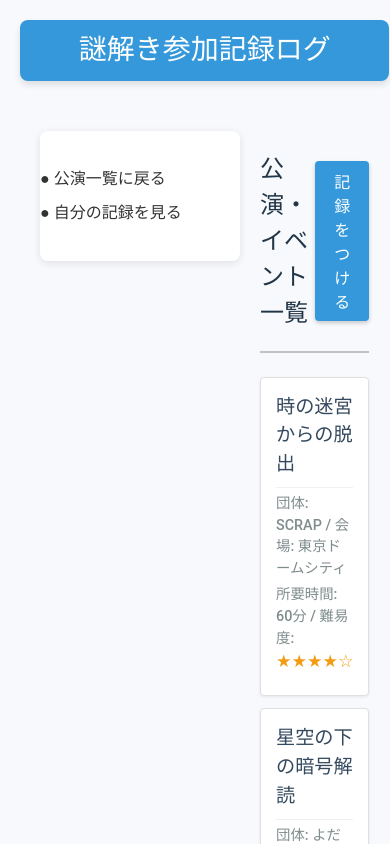
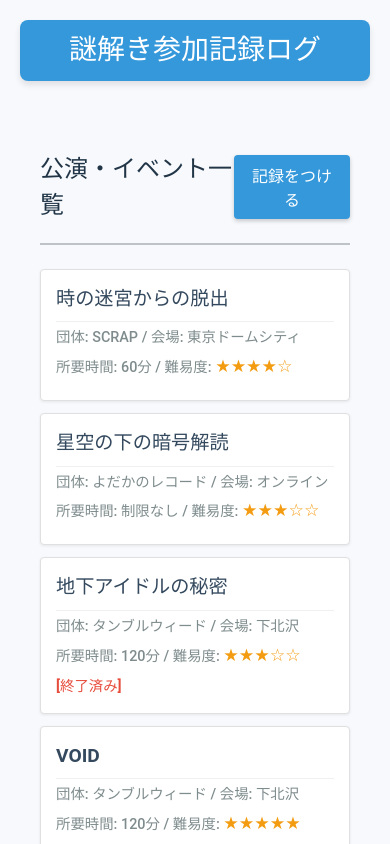
Before and after one commit to shungao/my-nazo-log, a React (Vite) app: page / in a window 390 px wide. Shown: the top 844 px of the page. Built offline with nearby package versions, Linux system fonts and the light colour scheme.

Commit message:
feat: スマホ用のレイアウトを調整

```diff
--- a/src/App.tsx
+++ b/src/App.tsx
@@ -65,6 +65,14 @@ function App() {
     ? records.find(r => r.id === editingRecordId)
     : undefined;
 
+  // スマホ/PC切り替えのブレークポイント (RecordList.tsxと合わせる)
+  const PC_BREAKPOINT = 800;
+
+  // ウィンドウ幅を取得するカスタムフック useWindowWidth があれば利用します
+  // const isWideScreen = useWindowWidth(PC_BREAKPOINT);
+  // (今回はフックをインポートせずに、静的なスタイルで対応します)
+  const isMobile = window.innerWidth < PC_BREAKPOINT;
+
   return (
     <HashRouter>
       <div className="App" style={{
@@ -93,10 +101,14 @@ function App() {
         <div style={{
           display: 'flex',
           paddingTop: '20px', // ヘッダーとの間隔
+          // 【★ 修正: スマホ幅では flex-wrap を使用し縦積み対応 ★】
+          flexWrap: isMobile ? 'wrap' : 'nowrap'
         }}>
 
             {/* 【★ 追加: 左サイドバー ★】 */}
             <aside style={{
+                // 【★ 修正: スマホでは非表示にする ★】
+                display: isMobile ? 'none' : 'block',
                 width: '200px',
                 flexShrink: 0,
                 // 背景色とパディングを調整して、画像のような浮き出たカード状にする
@@ -114,11 +126,11 @@ function App() {
                     <ul style={{ listStyle: 'none', padding: 0 }}>
                         <li style={{ marginBottom: '10px' }}>
                             <Link to="/" style={{ textDecoration: 'none', color: '#333', fontWeight: 'bold' }}>
-                                ● 公演一覧に戻る
+                                公演一覧に戻る
                             </Link>
                         </li>
                         <li style={{ color: '#333', fontWeight: 'bold' }}>
-                            ● 自分の記録を見る
+                            自分の記録を見る
                         </li>
                         {/* 将来的に他のナビゲーション要素を追加 */}
                     </ul>
@@ -128,7 +140,8 @@ function App() {
             {/* 【★ 修正: メインコンテンツエリア ★】 */}
             <main style={{
                 flexGrow: 1,
-                paddingRight: '20px', // 右側のパディング
+                // 【★ 修正: スマホ表示では左右のパディングを統一する ★】
+                padding: isMobile ? '0 20px' : '0 20px 0 0',
             }}>
                 <Routes>
                     <Route
```
